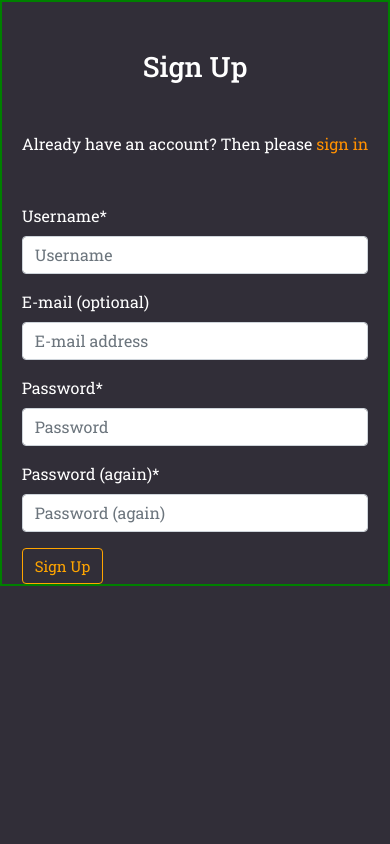
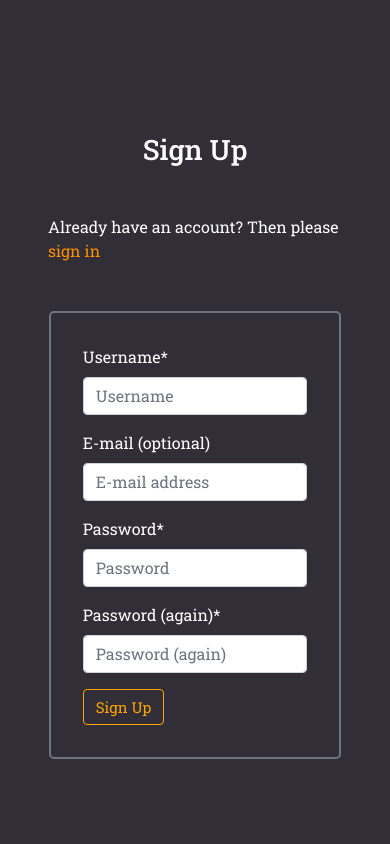
Before and after one commit to LarisaLG/Barbershop, a Django app: page /accounts/signup/ in a window 390 px wide. Shown: the part 56-900 px from the top of the page. Before the commit the page ends 642 px from the top, so only its background shows below. Run offline with Django 3.2, Linux system fonts and the light colour scheme; some libraries are stand-ins or nearby versions.

Commit message:
style: add style for forms on login.html and signup.html, remove class on index.html

```diff
--- a/static/css/style.css
+++ b/static/css/style.css
@@ -86,7 +86,7 @@ img.logo {
     background-size: cover;
     margin-top: -60px;
     width: 50%;
-    height: 110vh;
+    /* height: 110vh; */
     z-index: 2;
 }
 
@@ -220,9 +220,7 @@ img.logo {
 }
 
 .booknow-block {
-    /* margin-top: 5vh; */
     font-weight: 500;
-    /* min-width: fit-content; */
     background-color: #312E38;
     opacity: 0.9;
     border: 1px solid #6c757d;
@@ -259,7 +257,7 @@ img.logo {
 
 .bg-login{
     background-image: url("https://res.cloudinary.com/drnlhcap9/image/upload/v1668536649/static/img/bg-login-md.jpg");
-    background-position: 0 0;
+    /* background-position: 0 0; */
     z-index: 2;
 }
 
@@ -268,9 +266,15 @@ img.logo {
 
 .bg-signup {
     background-image: url("https://res.cloudinary.com/drnlhcap9/image/upload/v1668616044/static/img/bg-register-md.png");
-    background-position: 0 0;
+    /* background-position: 0 0; */
 }
 
+.form {
+    border: 2px solid #6c757d;
+    border-radius: 5px;
+    padding: 2rem;
+    margin: 0 auto;
+}
 
 /* Logout page */
 .bg-logout {
@@ -279,13 +283,25 @@ img.logo {
 }
 
 
+
 /*** Media queries  ***/
-/* for screens that are 768px wide or less */
+
+/* for screens that are 1024px wide or less */
+@media (max-width: 1024px) {
+    .half-bg {
+        background-position-x: 65%;
+    }
+
+    .form {
+        width: 75%;
+    }
+}
+
+/* for screens that are 912px wide or less */
 @media (max-width: 912px) {
 
     .half-block{
         width: 100%;
-    border: 2px solid green;
     }
 
     .half-bg {
@@ -298,5 +314,12 @@ img.logo {
 .card-change {
     width: 80%;
 }
+}
+
+/* for screens that are 480px wide or less */
+@media (max-width: 480px) {
+    .half-bg {
+        display: none;
+    }
 
 }
--- a/templates/account/login.html
+++ b/templates/account/login.html
@@ -9,13 +9,13 @@
 
 <div class="wrapper d-flex justify-content-center">
 
-  <div class="half-block  d-flex h-100 d-flex justify-content-center align-items-center ">
+  <div class="half-block d-flex justify-content-center align-items-center ">
     <div class="logo-middle">
         <h3 class="text-center mb-5 mt-5">Sign in</h3>
-        <p class="mb-5">{% blocktrans %}If you have not created an account yet, then please
+        <p class="mb-5 pl-5 pr-5">{% blocktrans %}If you have not created an account yet, then please
           <a href="{{ signup_url }}" class="account-link orange">sign up</a> first.{% endblocktrans %}</p>
 
-      <div class="form form-login">
+      <div class="form">
         <form class="login" method="POST" action="{% url 'account_login' %}">
           {% csrf_token %}
           {{ form|crispy }}
--- a/templates/account/signup.html
+++ b/templates/account/signup.html
@@ -6,18 +6,18 @@
 {% block head_title %}{% trans "Signup" %}{% endblock %}
 {% block content %}
 
-<div class="wrapper d-flex">
+<div class="wrapper d-flex justify-content-center">
 
-  <div class="half-block h-100 d-flex justify-content-center align-items-center ">
+  <div class="half-block d-flex justify-content-center align-items-center ">
     <div class="logo-middle">
 
       <h3 class="text-center mb-5 mt-5">Sign Up</h3>
-      <p class="mb-5">{% blocktrans %}Already have an account? Then please <a href="{{ login_url }}"
+      <p class="mb-5 pl-5 pr-5">{% blocktrans %}Already have an account? Then please <a href="{{ login_url }}"
           class="account-link orange">sign
           in</a>{% endblocktrans %}</p>
 
 
-      <div class="form">
+      <div class="form ">
         <form class="signup" id="signup_form" method="post" action="{% url 'account_signup' %}">
           {% csrf_token %}
           {{ form|crispy }}
--- a/templates/index.html
+++ b/templates/index.html
@@ -10,7 +10,7 @@
         <div class="logo-middle">
             <img class="logo mb-5" src="{% static 'img/logo.svg' %}" alt="logo">
 
-            <div class="form text-center">
+            <div class="text-center">
                 <p><a href="{% url 'account_login' %}" class="orange mt-5 ">
                         <span><i class="fa-solid fa-arrow-right-to-bracket"></i></span> Login</a></p>
                 <p><span>OR</span></p>
@@ -20,7 +20,7 @@
         </div>
     </div>
 
-    <div class="half-bg bg-home d-xs-none d-sm-none d-lg-block d-xl-block">
+    <div class="half-bg bg-home">
     </div>
 </div>
 
```
Lines whose indentation alone changed are shown as unchanged.
